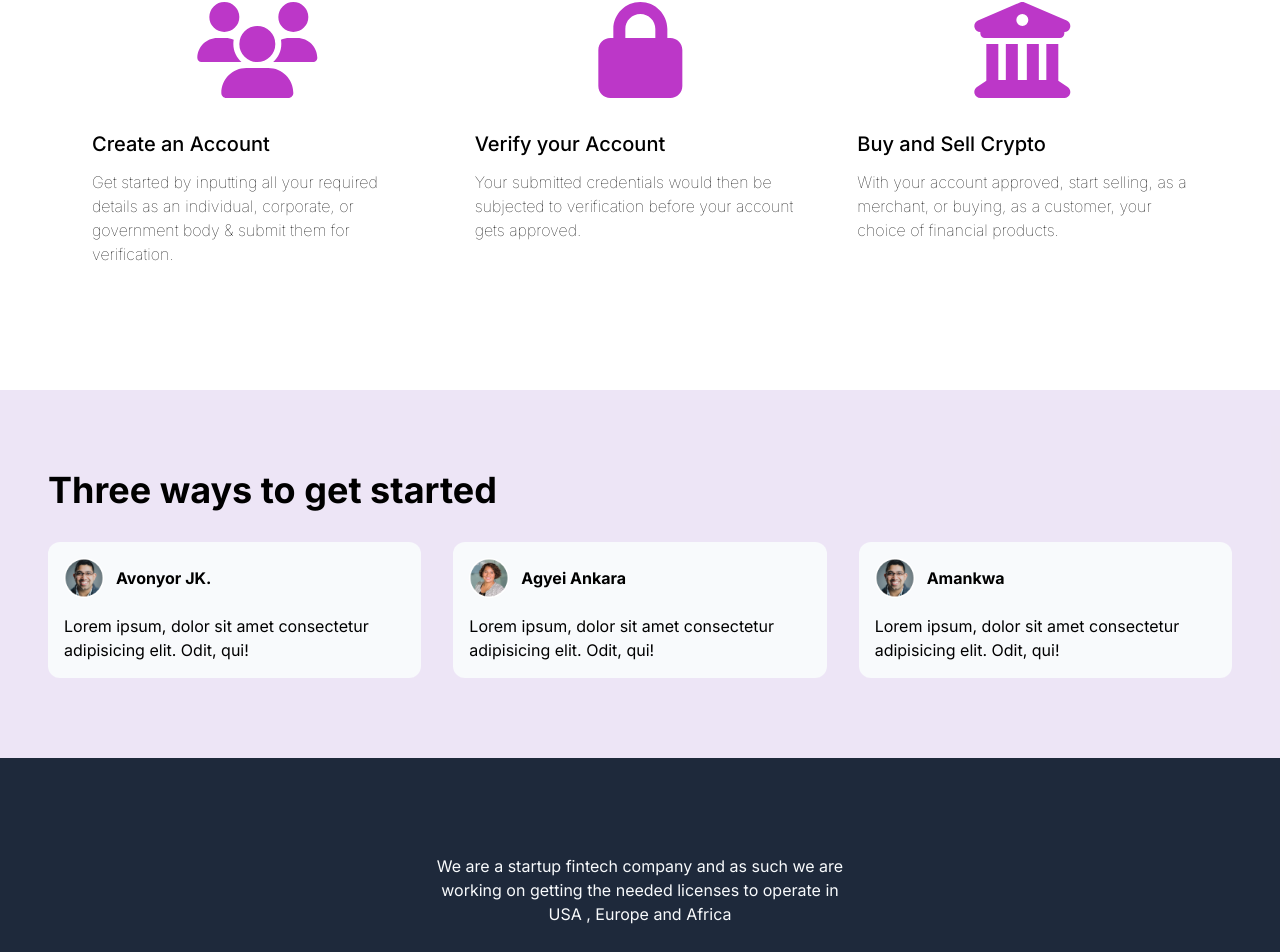
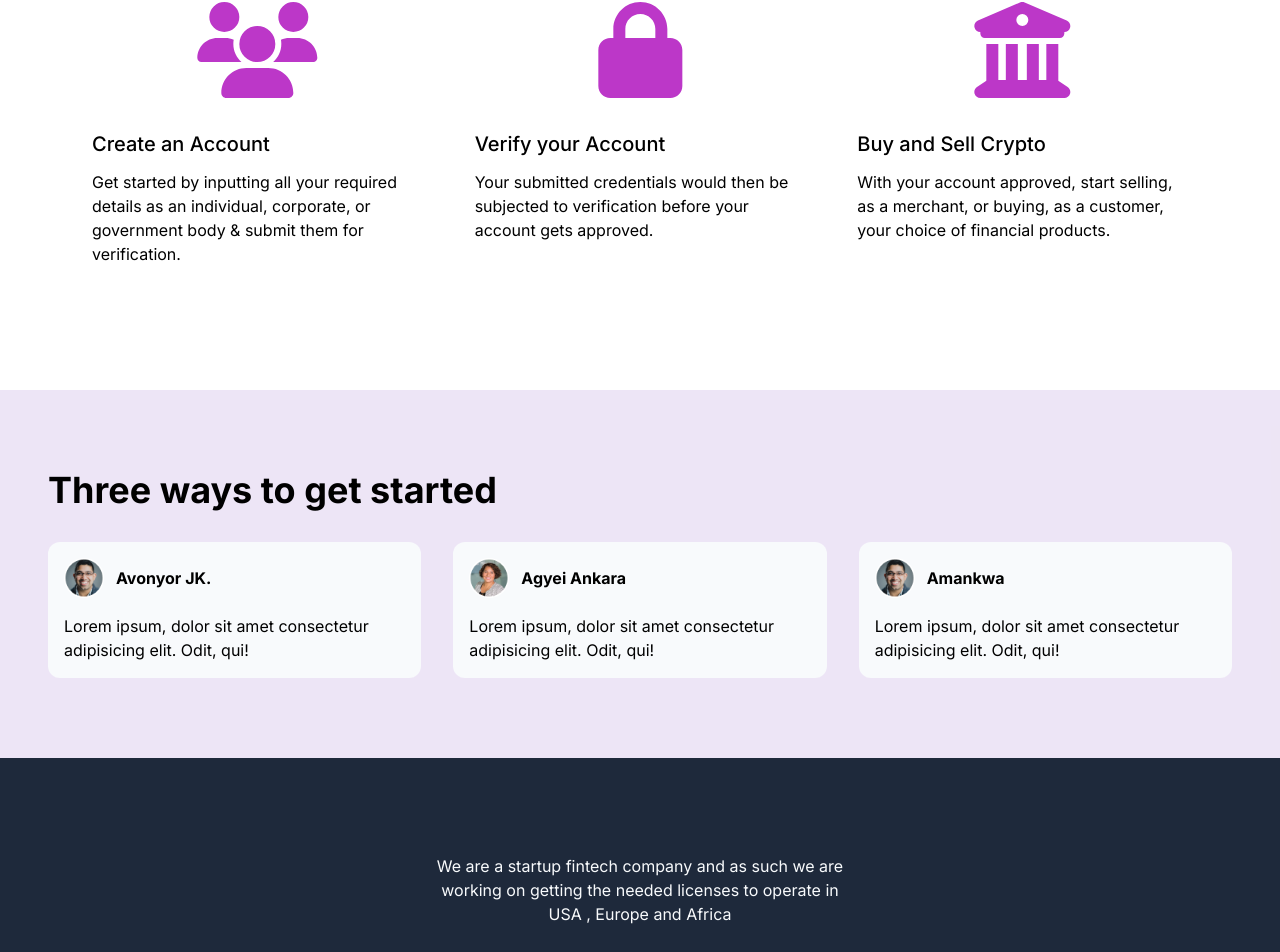
Before and after one commit to nird-io/bedrock-trade-clone, a Next.js app in the folder bedrock/: page / in a window 1280 px wide. Shown: the part 4909-5861 px from the top of the page. Built offline with nearby package versions, Linux system fonts and the light colour scheme.

Commit message:
Update section_c #fixed thin font

```diff
--- a/bedrock/components/Home/Section_e.tsx
+++ b/bedrock/components/Home/Section_e.tsx
@@ -20,7 +20,7 @@ export const Section_e = () => {
           />
           <div className="flex flex-col gap-3">
             <h3 className="text-xl font-medium">Create an Account</h3>
-            <p className="font-thin text-base">
+            <p className="text-base">
               Get started by inputting all your required details as an
               individual, corporate, or government body & submit them for
               verification.
@@ -35,7 +35,7 @@ export const Section_e = () => {
           />
           <div className="flex flex-col gap-3">
             <h3 className="text-xl font-medium">Verify your Account</h3>
-            <p className="font-thin text-base">
+            <p className="text-base">
               Your submitted credentials would then be subjected to verification
               before your account gets approved.
             </p>
@@ -49,7 +49,7 @@ export const Section_e = () => {
           />
           <div className="flex flex-col gap-3">
             <h3 className="text-xl font-medium">Buy and Sell Crypto</h3>
-            <p className="font-thin text-base">
+            <p className="text-base">
               With your account approved, start selling, as a merchant, or
               buying, as a customer, your choice of financial products.
             </p>
```
